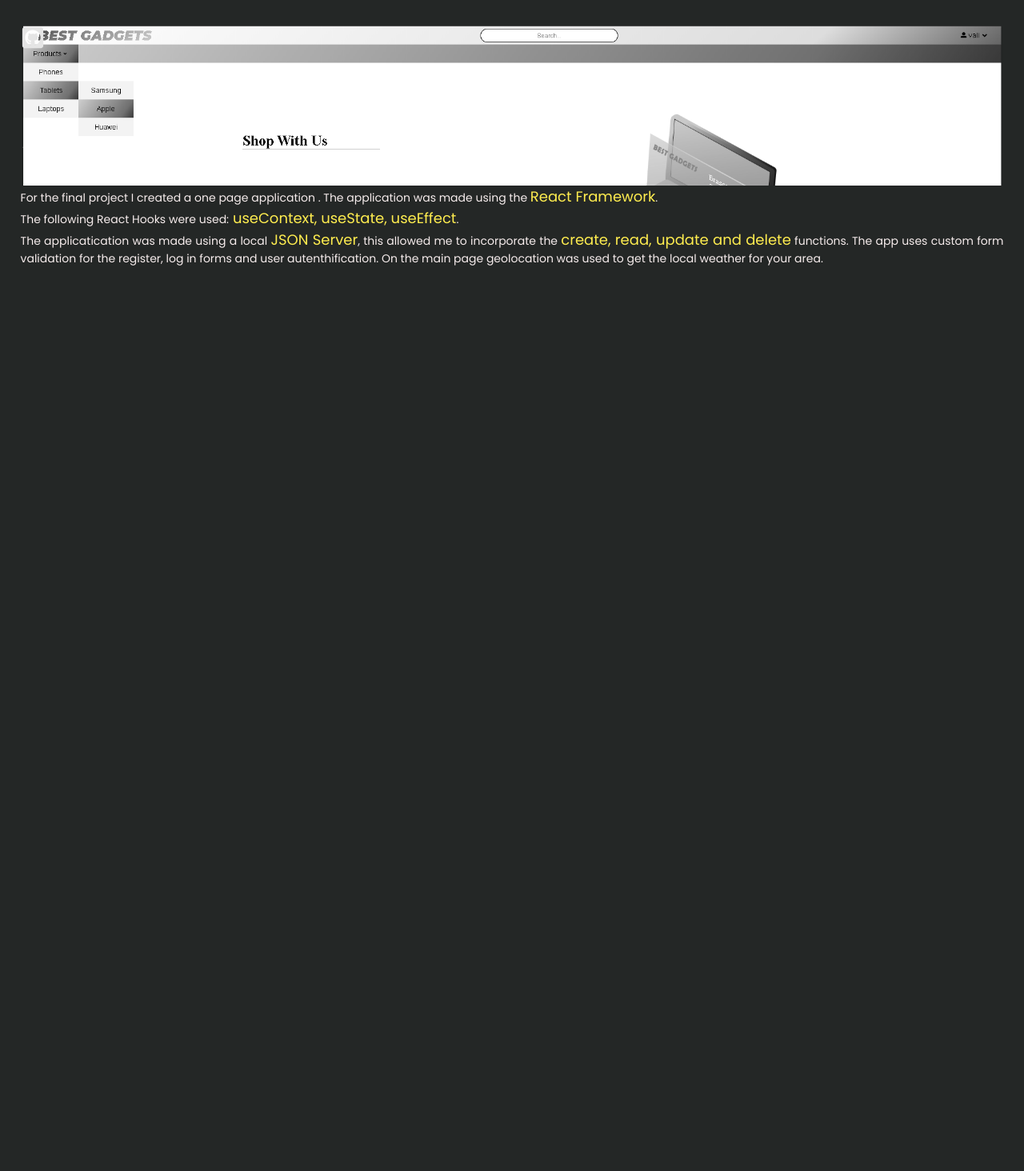
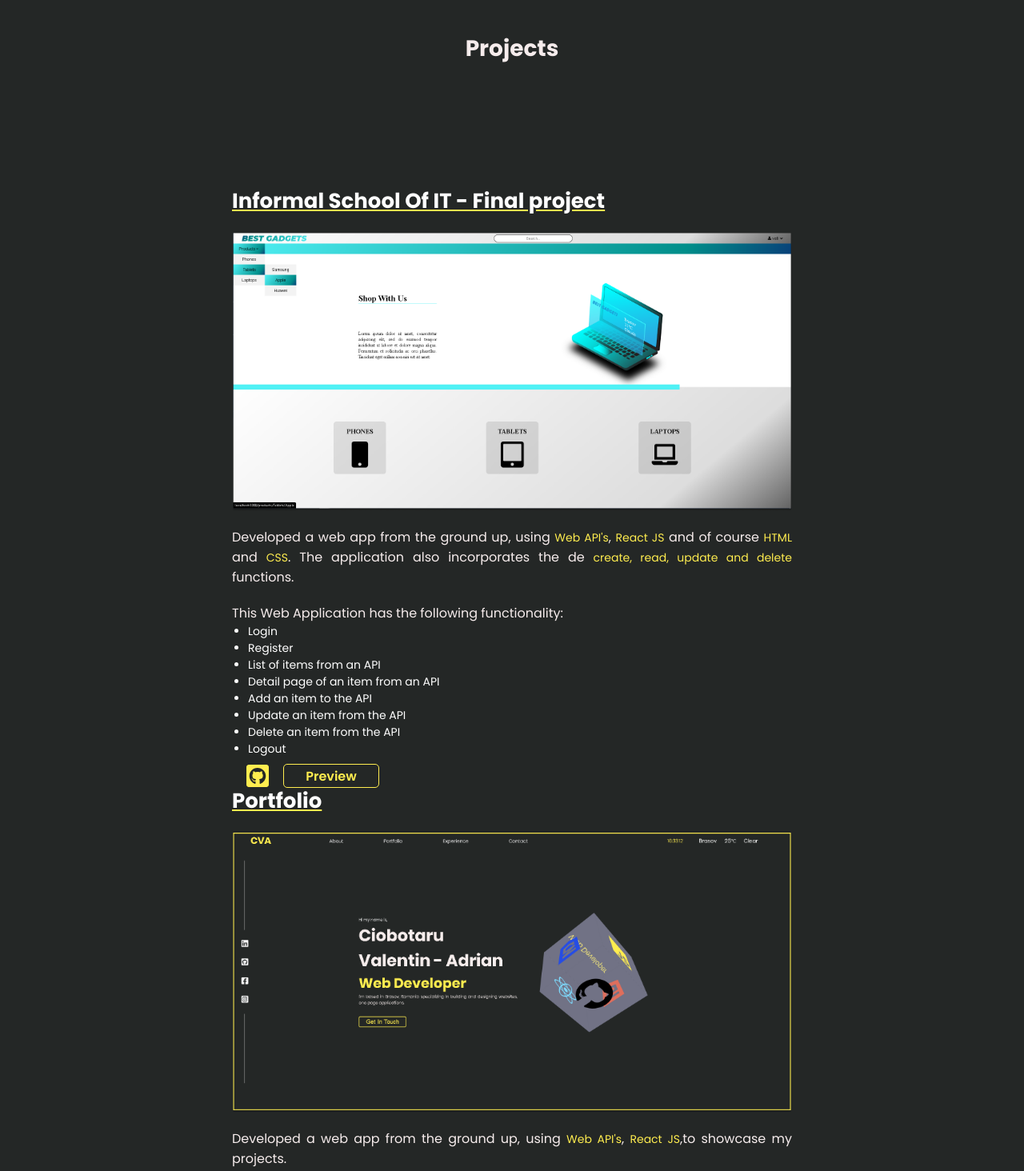
Before and after one commit to ciobotaruva/cva, a React (Create React App) app: page /about in a window 1280 px wide. Shown: the part 1660-3124 px from the top of the page at 80% size. Built offline with nearby package versions, Linux system fonts and the light colour scheme; no server answers.

Commit message:
Portfolio page update

```diff
--- a/src/Componets/Sections/Portfolio.js
+++ b/src/Componets/Sections/Portfolio.js
@@ -1,6 +1,7 @@
 import React from 'react';
 
 import project_one from '../Images/project_one.png';
+import project_two from '../Images/project_two.png';
 import '../Style/Portfolio.css';
 import { FaGithubSquare } from "react-icons/fa";
 
@@ -10,23 +11,56 @@ export default function Portofolio() {
         <section className="portfolio-section" id="portfolio">
             <div className="portfolio-css">
                 <h1>Projects</h1>
-                <div className="project-one">
-                    <div className="img-links">
-                        {/* <img src={project_one} alt="Loading..." /> */}
-                        <a href="https://github.com/ciobotaruva/Final-project" target='_blank' rel="noopener noreferrer">
-                            <FaGithubSquare className='project-one-icon' />
-                        </a>
-                    </div>
+                <div className="project-card">
+                    <h2>Informal School Of IT - Final project</h2>
+                    <img src={project_one} alt="Loading..." />
                     <div className="project-details">
                         <p>
-                            For the final project I created a one page application . The application was made using the <span>React Framework</span>.
+                            Developed a web app from the ground up, using <span>Web API's</span>, <span>React JS</span> and of course <span>HTML</span> and <span>CSS</span>. The application also incorporates the de <span>create, read, update and delete</span> functions.
                         </p>
                         <p>
-                            The following React Hooks were used:<span> useContext, useState, useEffect</span>.
+                            This Web Application has the following functionality:
                         </p>
+                        <ul>
+                            <li>Login</li>
+                            <li>Register</li>
+                            <li>List of items from an API</li>
+                            <li>Detail page of an item from an API</li>
+                            <li>Add an item to the API</li>
+                            <li>Update an item from the API</li>
+                            <li>Delete an item from the API</li>
+                            <li>Logout</li>
+                        </ul>
+                    </div>
+                    <div className="project-buttons">
+                        <a href="https://github.com/ciobotaruva/Final-project" target='_blank' rel="noopener noreferrer">
+                            <FaGithubSquare className='project-icon' />
+                        </a>
+                        <a href="..." target="_blank">Preview</a>
+                    </div>
+                </div>
+            </div>
+            <div className="portfolio-css">
+                <div className="project-card">
+                    <h2>Portfolio</h2>
+                    <img src={project_two} alt="Loading..." />
+                    <div className="project-details">
                         <p>
-                            The applicatication was made using a local <span>JSON Server</span>, this allowed me to incorporate the <span>create, read, update and delete</span> functions. The app uses custom form validation for the register, log in forms and user autenthification. On the main page geolocation was  used to get the local weather for your area.
+                            Developed a web app from the ground up, using <span>Web API's</span>, <span>React JS</span>,to showcase my projects.
                         </p>
+                        <ul>
+                            <li>React JS</li>
+                            <li>Axios</li>
+                            <li>API</li>
+                            <li>useState</li>
+                            <li>useEffect</li>
+                        </ul>
+                    </div>
+                    <div className="project-buttons">
+                        <a href="https://github.com/ciobotaruva/cva-portfolio" target='_blank' rel="noopener noreferrer">
+                            <FaGithubSquare className='project-icon' />
+                        </a>
+                        <a href="https://ciobotaru.netlify.app/" target="_blank">Preview</a>
                     </div>
                 </div>
             </div>
--- a/src/Componets/Sections/Resume.js
+++ b/src/Componets/Sections/Resume.js
@@ -39,7 +39,7 @@ export default function Resume() {
                     <div className='it-school'>
                         <h2>{resumeData.job_title_second}</h2>
                         <div className="exp-details">
-                            <h3>{resumeData.company_second}<span>{resumeData.location}</span></h3>
+                            <h3>{resumeData.company_second} <span>{resumeData.location}</span></h3>
                             <h4>November 2019 - April 2020</h4>
                             <p>
                                 {resumeData.job_description_second}
--- a/src/Componets/Style/About.css
+++ b/src/Componets/Style/About.css
@@ -64,19 +64,19 @@ span{
 @media only screen and (min-width:768px){
     .about-container{
         height: 100%;
-        max-width: 80%;
+        max-width: 60%;
     }
 
     .about-css p{
-        font-size: 20px;
+        font-size: 16px;
     }
 
     span{
-        font-size: 22px;
+        font-size: 18px;
     }
 
     .about-css ul{
-        font-size: 21px;
+        font-size: 16px;
     }
 
     .about-css h1{
--- a/src/Componets/Style/Portfolio.css
+++ b/src/Componets/Style/Portfolio.css
@@ -1,5 +1,8 @@
+.portfolio-section, .portfolio-css ,.project-buttons, .project-card{
+    display: flex;
+}
+
 .portfolio-section {
-    display: flex;
     flex-direction: column;
     justify-content: flex-start;
     align-items: center;
@@ -8,11 +11,11 @@
 }
 
 .portfolio-css {
-    display: flex;
+    margin-top: 100px;
     flex-direction: column;
     justify-content: space-evenly;
-    /* background-color: aqua;    */
     width: 96%;
+    max-width: 90%;
 }
 
 .portfolio-css h1{
@@ -21,19 +24,44 @@
     text-align: center;
 }
 
-.img-links{
+.project-card{
+    flex-direction: column;
+    justify-content: space-evenly;
+    height: 600px;
     margin-top: 50px;
-    height: 200px;
-    background-image: url('../Images/project_one.png');
-    background-repeat: no-repeat;
-    background-size: cover;
-    filter: grayscale(100%);
 }
 
-.portfolio-css .project-one-icon{
-    width: 30px;
+.portfolio-css h2{
+font-size: 16px;
+text-decoration: underline #FFED4F;
+}
+
+.project-buttons{
+    align-items: center;
+    justify-content: space-evenly;
+    width: 200px;
+}
+
+.project-buttons a:nth-child(2){
+    border: 1.5px solid #FFED4F;
+    width: 120px;
     height: 30px;
-    margin-left: 0;
+    line-height: 30px;
+    text-align: center;
+    text-decoration: none;
+    color: #FFED4F;
+    border-radius: 5px;
+    font-weight: 600;
+}
+
+.project-card img{
+    width: 100%;
+}
+
+.project-icon{
+    margin-top: 7px;
+    width: 32px;
+    height: 32px;
     color: #FFED4F;
 }
 
@@ -41,3 +69,50 @@
     text-align: justify;
     font-size: 14px;
 }
+
+.project-details ul{
+    margin-left: 20px;
+    display: flex;
+    flex-direction: column;
+    align-items: flex-start;
+    height: auto;
+}
+
+.project-details li{
+    font-size: 12px;
+}
+
+@media only screen and (min-width:768px){
+    .portfolio-css {
+        width: 60%;
+    }
+
+    .project-details span{
+        font-size: 14px;
+    }
+
+}
+
+@media only screen and (min-width:992px){
+    .portfolio-css {
+        width: 700px;
+    }
+
+    .project-card img{
+        margin-top: 20px;
+    }
+
+    .project-card h2{
+        padding-top:100px;
+        font-size: 26px;
+    }
+
+    .project-card p{
+        padding-top: 20px;
+        font-size: 16px;
+    }
+
+    .project-details li{
+        font-size: 14px;
+    }
+}
--- a/src/Componets/Style/Resume.css
+++ b/src/Componets/Style/Resume.css
@@ -83,23 +83,23 @@
     }
 
     .exp p{
-        font-size: 16px;
+        font-size: 14px;
     }
 
     .exp h2{
-        font-size: 26px;
+        font-size: 22px;
     }
 
     .exp h3{
-        font-size: 22px;
+        font-size: 18px;
     }
 
     .exp h4{
-        font-size: 20px;
+        font-size: 18px;
     }
 
     .exp span{
-        font-size: 20px;
+        font-size: 16px;
     }
 }
 
```
Also changed, not shown: src/Componets/Images/project_two.png (added).
